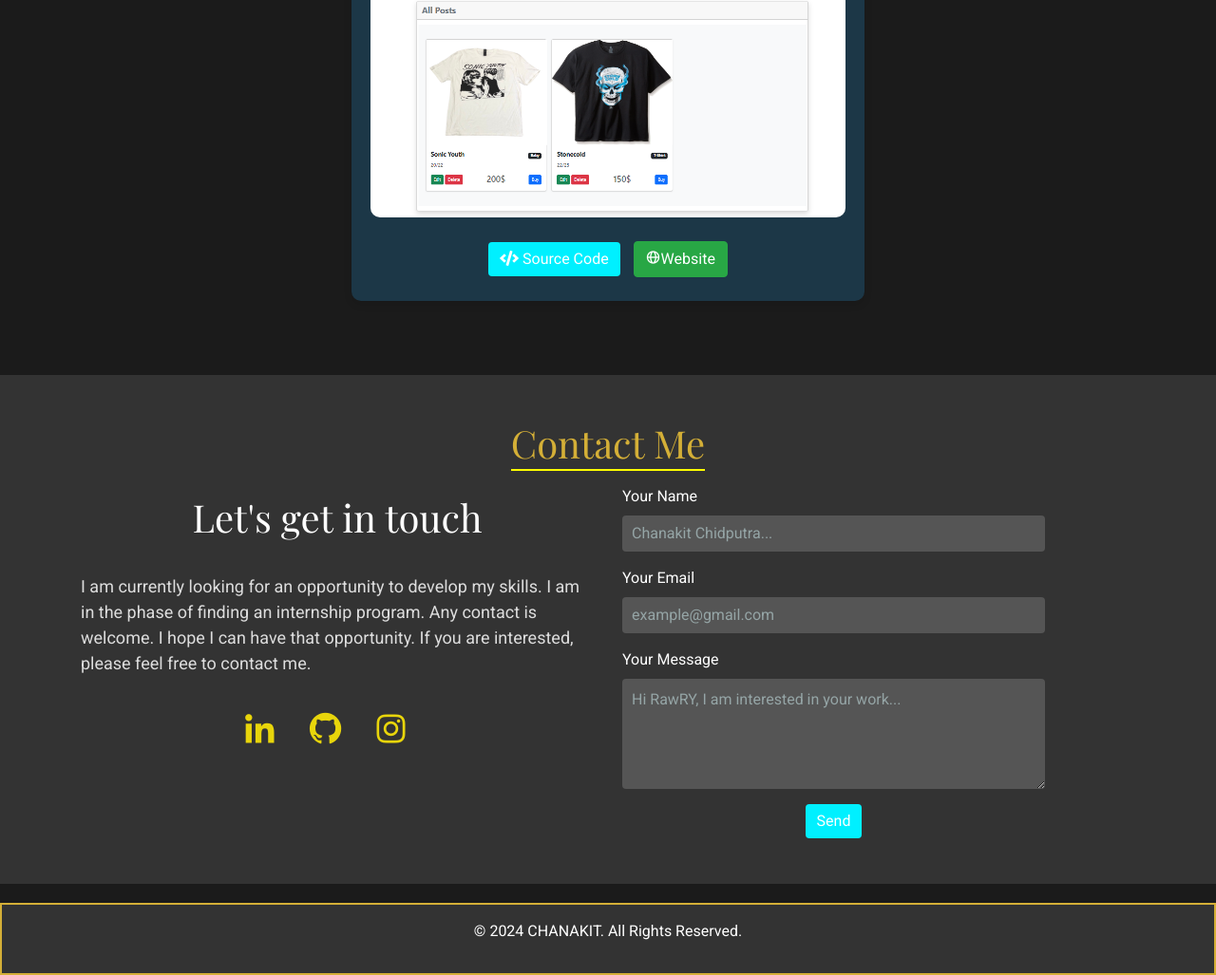
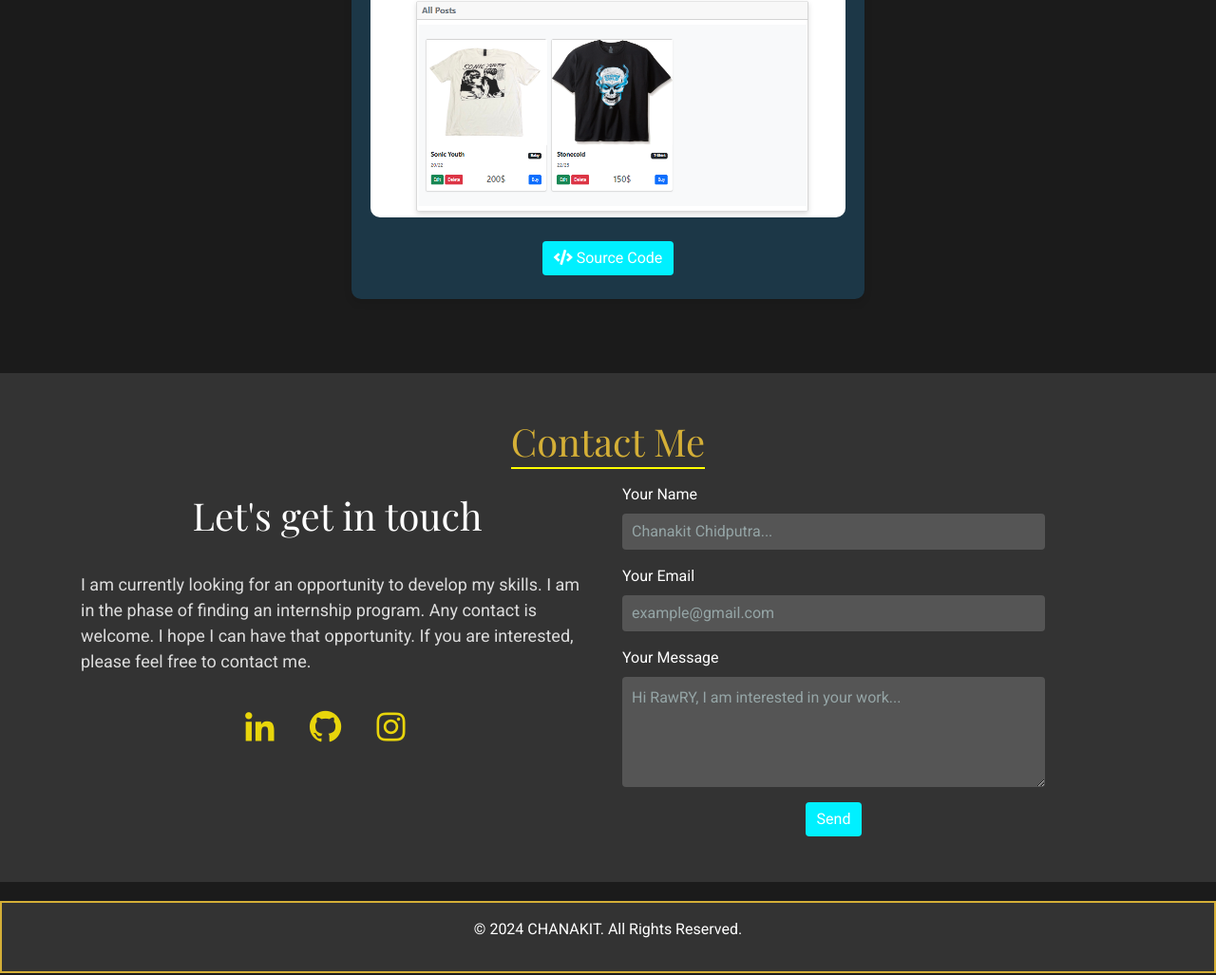
Before and after one commit to Booncho/Portfolio, a website: page home.html in a window 1280 px wide. Shown: the part 1606-2633 px from the top of the page at 95% size. Drawn offline with nearby package versions, Linux system fonts and the light colour scheme.

Commit message:
Initial commit

```diff
--- a/home.html
+++ b/home.html
@@ -156,7 +156,7 @@
                         <img src="../picture/shirt.png" alt="Fitwa project screenshot" class="img-fluid">
                         <div class="project-links">
                             <a href="https://github.com/Booncho/RawRy_T-Shirt.git" target="_blank" class="btn btn-primary"><i class="fas fa-code"></i> Source Code</a>
-                            <a href="your-live-demo-link" target="_blank" class="btn btn-success"><i class='bx bx-globe'></i>Website</a>
+                            <!-- <a href="your-live-demo-link" target="_blank" class="btn btn-success"><i class='bx bx-globe'></i>Website</a> -->
                         </div>
                     </div>
                 </div>
```
